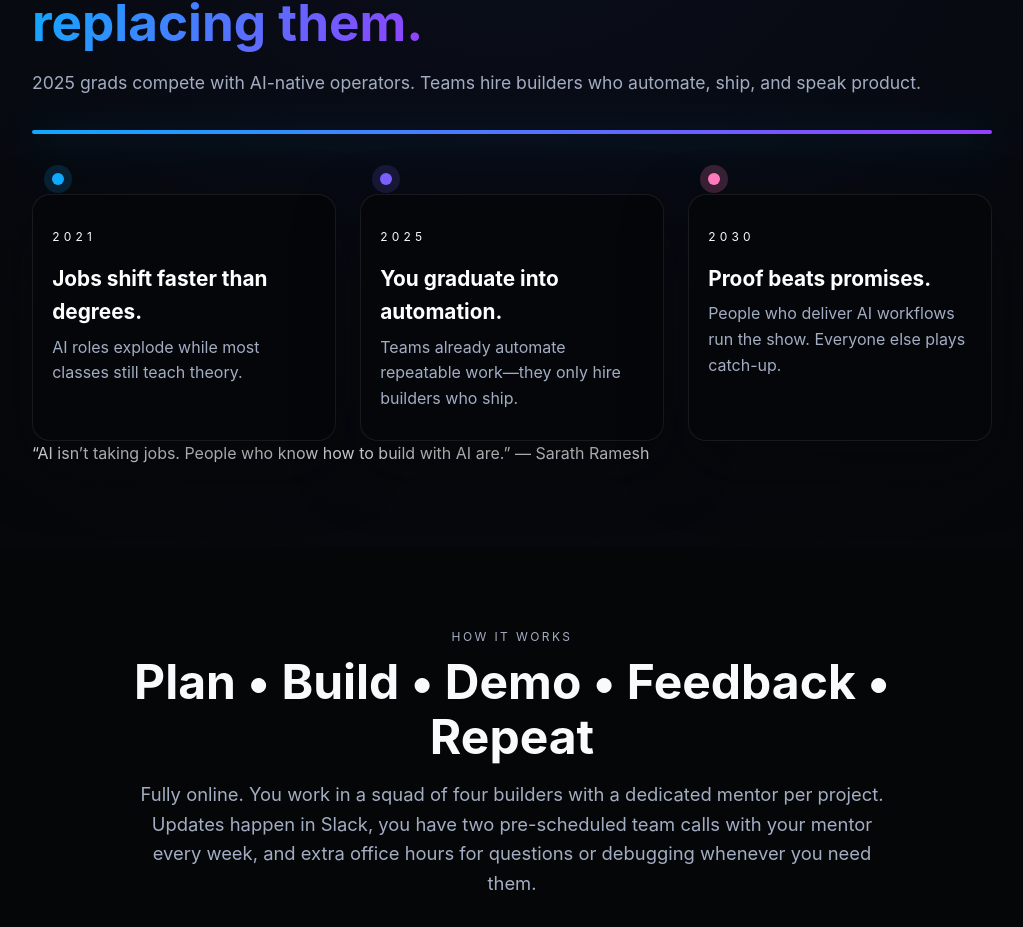
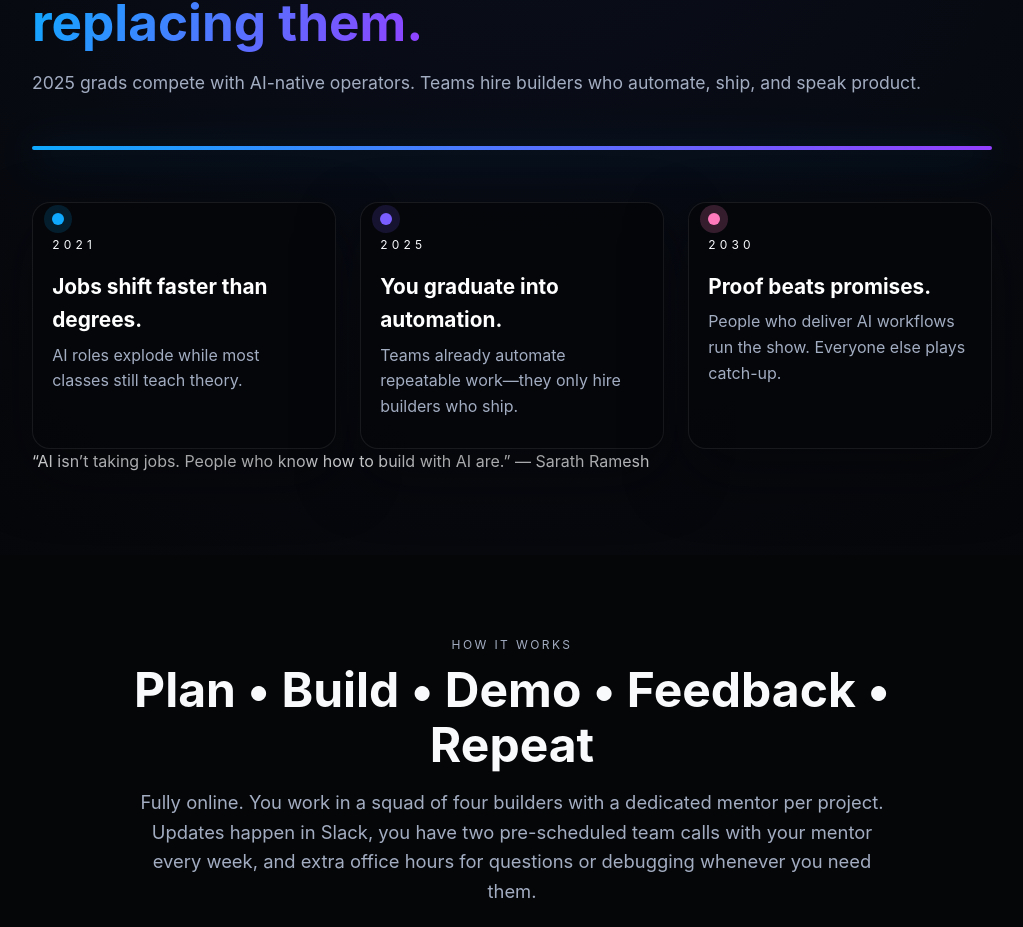
Before and after one commit to kagrawal29/ai-native-internship-next, a Next.js app: page / in a window 1280 px wide. Shown: the part 2175-3102 px from the top of the page, without its empty margins (128-1151 px from the left). Built offline with nearby package versions, Linux system fonts and the light colour scheme.

Commit message:
Realign timeline dots with new spacing

```diff
--- a/app/styles.css
+++ b/app/styles.css
@@ -389,7 +389,7 @@ img {
   position: absolute;
   left: 0;
   right: 0;
-  top: 0;
+  top: 1rem;
   height: 4px;
   border-radius: 999px;
   background: linear-gradient(90deg, #0fa9ff, #9340ff);
@@ -404,7 +404,7 @@ img {
   gap: 1.5rem;
   justify-content: space-between;
   margin-top: 0;
-  padding-top: 4rem;
+  padding-top: 4.5rem;
 }
 
 .timeline-node {
@@ -421,7 +421,7 @@ img {
 .timeline-node::before {
   content: "";
   position: absolute;
-  top: -1rem;
+  top: 1rem;
   left: 1.2rem;
   width: 12px;
   height: 12px;
```
